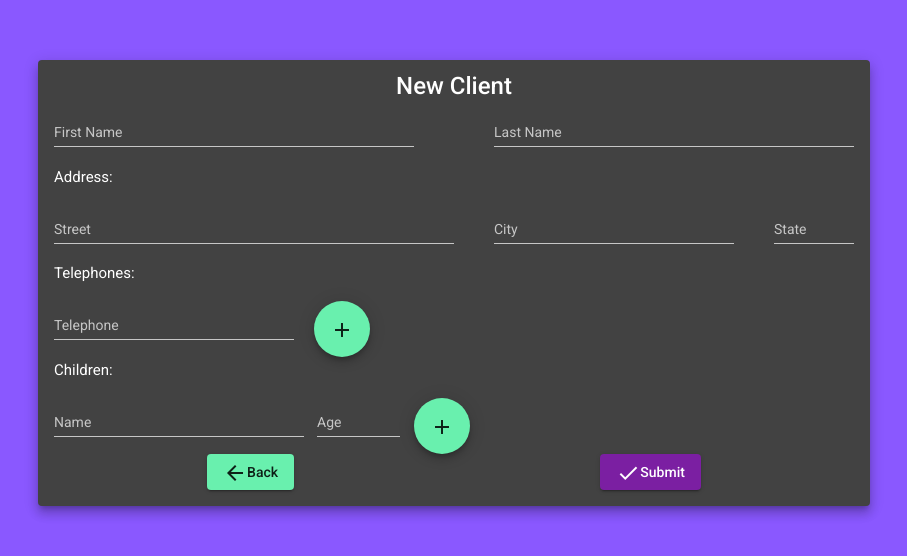
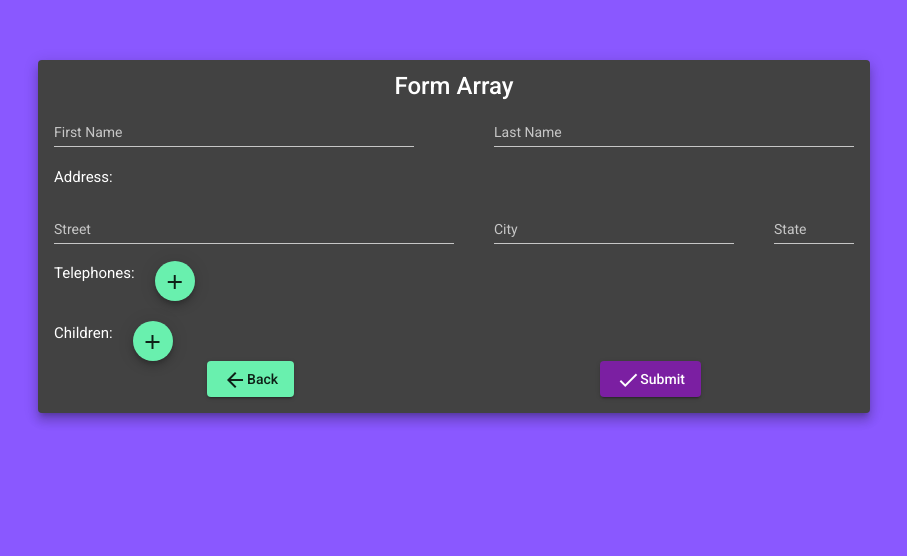
Before and after one commit to davidsongoes/EstudosAngular7NGRX, an Angular app in the folder forms/template-driven/: page /form-array in a window 1280 px wide. Shown: the top 556 px of the page, without its empty margins (186-1093 px from the left). Built offline with nearby package versions, Linux system fonts and the light colour scheme.

Commit message:
feat(form-array): :keyboard: Aula Form Array 2-3

```diff
--- a/forms/template-driven/src/app/form-array/form-array.component.html
+++ b/forms/template-driven/src/app/form-array/form-array.component.html
@@ -5,7 +5,7 @@
       flex="80"
       style="margin-top: 60px; width: 800px"
     >
-      <mat-card-title>New Client</mat-card-title>
+      <mat-card-title>Form Array</mat-card-title>
       <mat-card-subtitle> </mat-card-subtitle>
       <mat-card-content fxLayout="column" fxLayoutAlign="stretch">
         <form
@@ -17,7 +17,7 @@
           <div fxFlex="100" fxLayout="row" fxLayoutAlign="space-between  begin">
             <mat-form-field fxFlex="45">
               <input
-                formControName="firstName"
+                formControlName="firstName"
                 matInput
                 type="text"
                 placeholder="First Name"
@@ -25,7 +25,7 @@
             </mat-form-field>
             <mat-form-field fxFlex="45">
               <input
-                formControName="lastname"
+                formControlName="lastName"
                 matInput
                 type="text"
                 placeholder="Last Name"
@@ -68,37 +68,57 @@
           </div>
           <div fxFlex="100" fxLayoutAlign="begin">
             <h4>Telephones:</h4>
+            <button
+              (click)="addPhone()"
+              mat-mini-fab
+              type="button"
+              style="margin-left: 20px"
+            >
+              <mat-icon>add</mat-icon>
+            </button>
           </div>
-
           <div
             fxFlex="100"
             fxLayout="row wrap"
             fxLayoutAlign="start start"
             fxLayoutGap="20px"
           >
-            <mat-form-field fxFlex="30">
+            <mat-form-field
+              fxFlex="30"
+              formArrayName="phones"
+              *ngFor="let c of phones.controls; let i = index"
+            >
               <input
-                formControlName="phone"
+                [formControlName]="i"
                 matInput
                 type="text"
                 placeholder="Telephone"
               />
             </mat-form-field>
-            <button mat-fab type="button"><mat-icon>add</mat-icon></button>
           </div>
-          <div fxFlex="100" fxLayoutAlign="begin">
+          <div fxFlex="100" fxLayoutAlign="begin" style="margin-top: 20px">
             <h4>Children:</h4>
+            <button
+              mat-mini-fab
+              type="button"
+              (click)="addChild()"
+              style="margin-left: 20px"
+            >
+              <mat-icon>add</mat-icon>
+            </button>
           </div>
           <div
             fxFlex="100"
             fxLayout="column"
             fxLayoutAlign="space-between start"
+            formArrayName="childrens"
           >
+            <ng-container *ngFor="let c of childrens.controls; let i = index">
               <div
                 fxFlex="100"
                 fxLayout="row"
                 fxLayoutAlign="space-between begin"
-              formGroupName="children"
+                [formGroupName]="i"
               >
                 <mat-form-field fxFlex="60">
                   <input
@@ -116,8 +136,8 @@
                     placeholder="Age"
                   />
                 </mat-form-field>
-              <button mat-fab type="button"><mat-icon>add</mat-icon></button>
               </div>
+            </ng-container>
           </div>
           <div fxLayout="row" fxLayoutAlign="space-around center">
             <button
--- a/forms/template-driven/src/app/form-array/form-array.component.ts
+++ b/forms/template-driven/src/app/form-array/form-array.component.ts
@@ -1,36 +1,47 @@
 import { Component, OnInit } from '@angular/core';
-import { FormBuilder, FormGroup } from '@angular/forms';
+import { FormArray, FormBuilder, FormGroup } from '@angular/forms';
 
 @Component({
   selector: 'app-form-array',
   templateUrl: './form-array.component.html',
-  styleUrls: ['./form-array.component.css']
+  styleUrls: ['./form-array.component.css'],
 })
 export class FormArrayComponent implements OnInit {
+  clientForm = this.fb.group({
+    firstName: [''],
+    lastName: [''],
+    adress: this.fb.group({
+      street: [''],
+      city: [''],
+      state: [''],
+    }),
+    phones: this.fb.array([]),
+    childrens: this.fb.array([]),
+  });
+  phones = this.clientForm.get('phones') as FormArray;
+  childrens = this.clientForm.get('childrens') as FormArray;
 
-  clientForm!: FormGroup;
-
-  constructor(private fb: FormBuilder) { }
+  constructor(private fb: FormBuilder) {}
 
   ngOnInit(): void {
-    this.clientForm = this.fb.group({
-      firstName: [''],
-      lastName: [''],
-      adress: this.fb.group({
-        street: [''],
-        city: [''],
-        state: ['']
-      }),
-      phone: [''],
-      children: this.fb.group({
-        name: [''],
-        age: ['']
-      })
-    })
+    // this.addPhone();
+    // this.addChild();
   }
 
   onSubmit(): void {
-    console.log(this.clientForm.value)
+    console.log(this.clientForm.value);
   }
 
+  addPhone(): void {
+    this.phones.push(this.fb.control(''));
+  }
+
+  addChild(): void {
+    this.childrens.push(
+      this.fb.group({
+        name: [''],
+        age: [''],
+      })
+    );
+  }
 }
```
Lines whose indentation alone changed are shown as unchanged.
